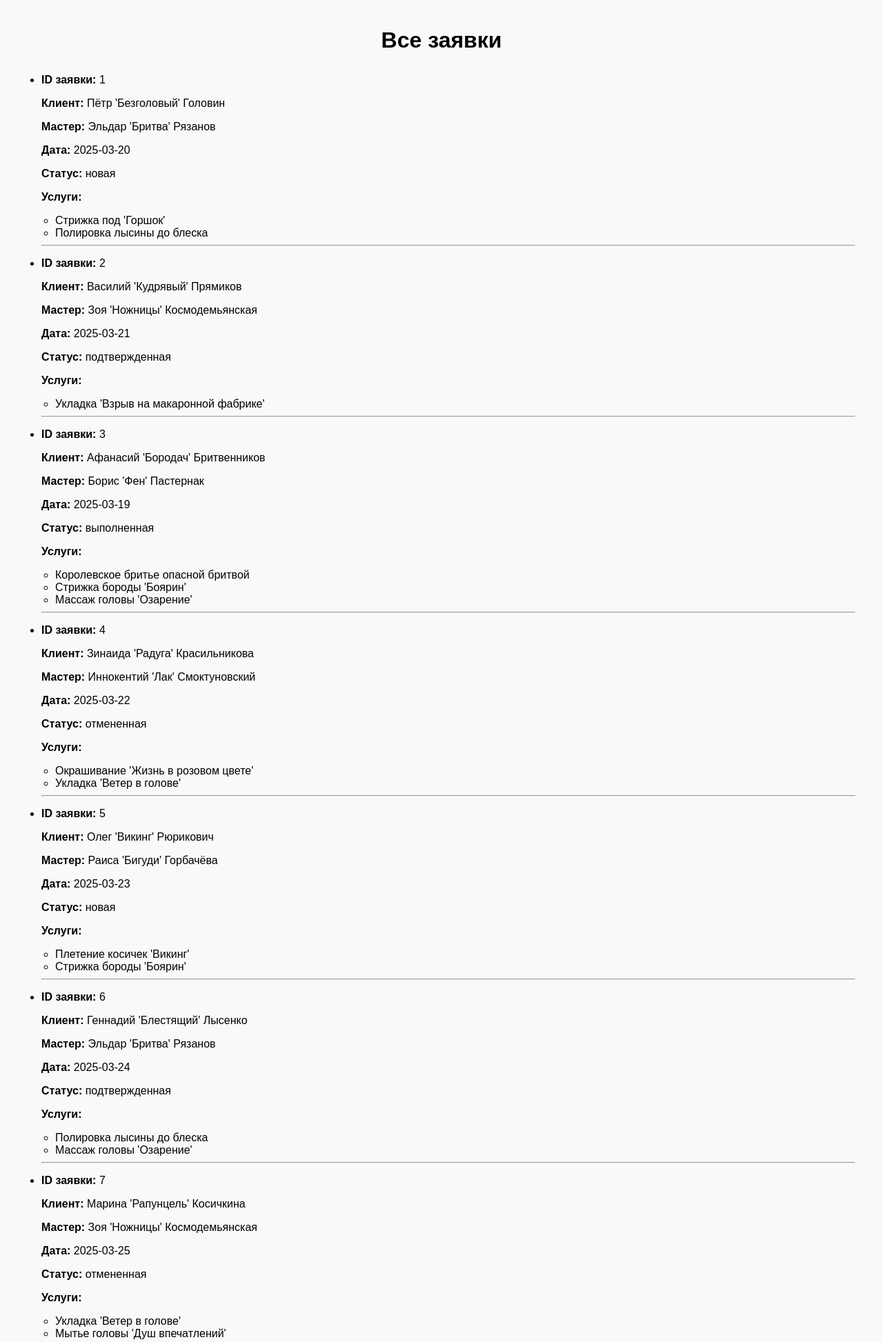
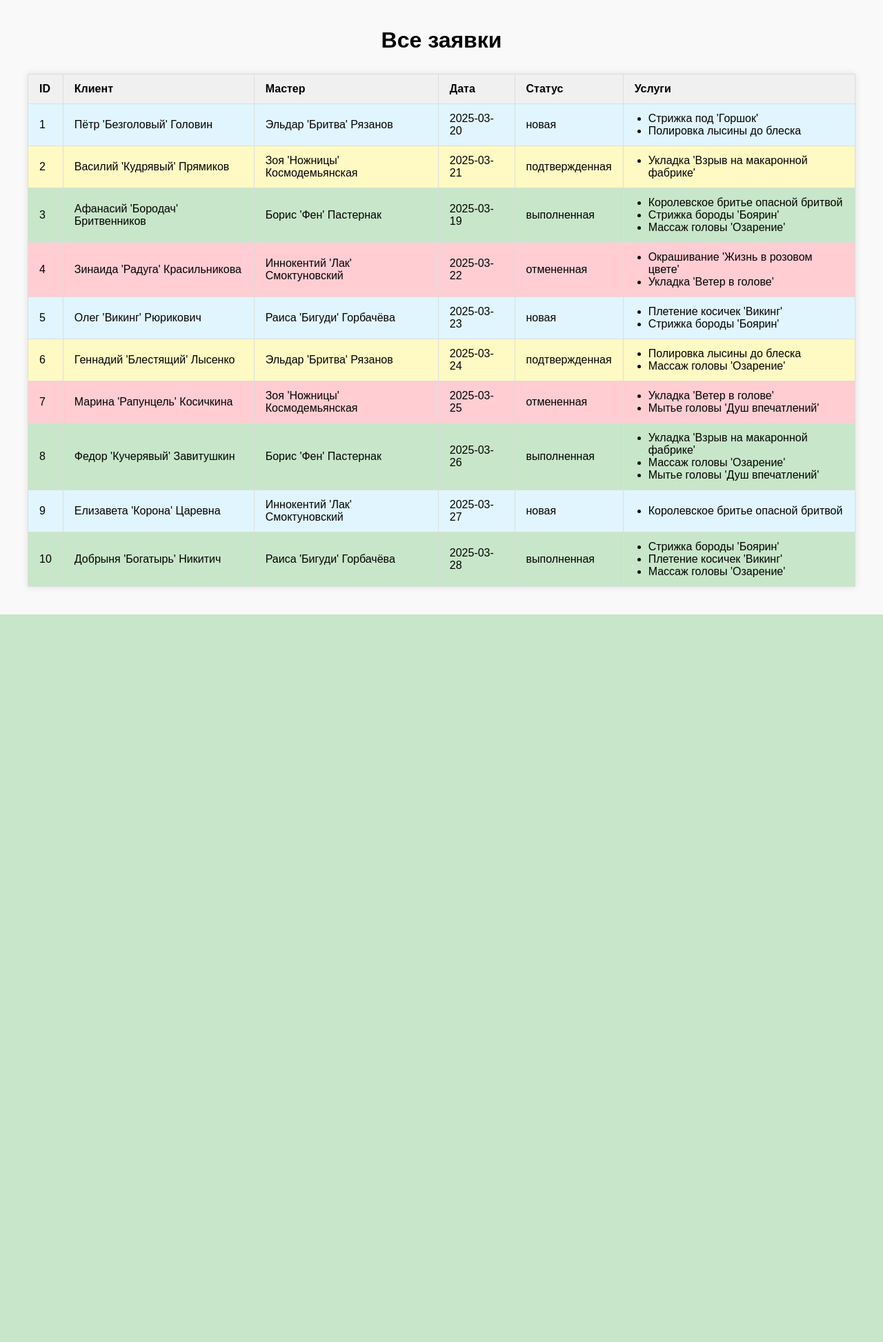
Before and after one commit to Ollie-00001/barbershop, a Django app: page /orders/ in a window 1280 px wide. Shown: the top 1946 px of the page at 69% size. After the commit the page ends 891 px from the top, so only its background shows below. Run offline with Django 5.2, Linux system fonts and the light colour scheme.

Commit message:
fixed order status display

```diff
--- a/templates/orders.html
+++ b/templates/orders.html
@@ -9,26 +9,41 @@
 </head>
 <body>
     <h1>Все заявки</h1>
-    <ul>
+    <table class="orders-table">
+        <thead>
+            <tr>
+                <th>ID</th>
+                <th>Клиент</th>
+                <th>Мастер</th>
+                <th>Дата</th>
+                <th>Статус</th>
+                <th>Услуги</th>
+            </tr>
+        </thead>
+        <tbody>
             {% for order in orders %}
-        <li>
-            <p><strong>ID заявки:</strong> {{ order.id }}</p>
-            <p><strong>Клиент:</strong> {{ order.client_name }}</p>
-            <p><strong>Мастер:</strong> {{ order.master_name }}</p>
-            <p><strong>Дата:</strong> {{ order.date }}</p>
-            <p><strong>Статус:</strong> {{ order.status }}</p>
-            <p><strong>Услуги:</strong></p>
+            <tr class="status-{{ order.status_class }}">
+                <td>{{ order.id }}</td>
+                <td>{{ order.client_name }}</td>
+                <td>{{ order.master_name }}</td>
+                <td>{{ order.date }}</td>
+                <td>{{ order.status }}</td>
+                <td>
                     <ul>
                         {% for service in order.services %}
                             <li>{{ service }}</li>
                         {% endfor %}
                     </ul>
-        </li>
-        <hr>
+                </td>
+            </tr>
             {% empty %}
-        <li>Заявок пока нет</li>
+            <tr>
+                <td colspan="6">Заявок пока нет</td>
+            </tr>
             {% endfor %}
         </ul>
+        </tbody>
+    </table>
 <script src="{% static 'script.js' %}"></script>
 </body>
 </html>
```
Lines whose indentation alone changed are shown as unchanged.
